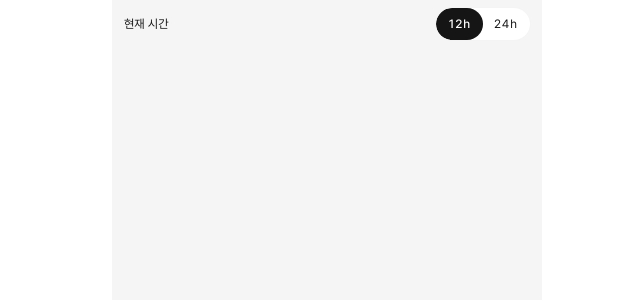
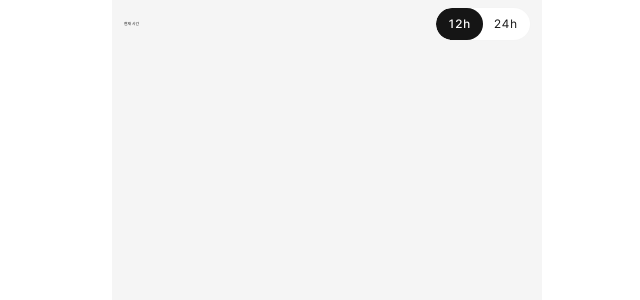
Before and after one commit to JGW-Korea/jgw-clock-app, a React (Vite) app: page / in a window 1280 px wide. Shown: the top 300 px of the page, without its empty margins (313-953 px from the left). Built offline with nearby package versions, Linux system fonts and the light colour scheme.

Commit message:
update: 상대 단위 rem 기준 4px 변경

```diff
--- a/src/App.scss
+++ b/src/App.scss
@@ -18,7 +18,7 @@
 */
 :root {
   // rem 단위를 쓰기 위해서는 각 요소에 적용되는 것보다, :root 선택자에 지정하는 것이 낫다.
-  font-size: 12px;
+  font-size: 4px;
   font-weight: 400;
   font-style: normal;
   line-height: 1.2;
```
